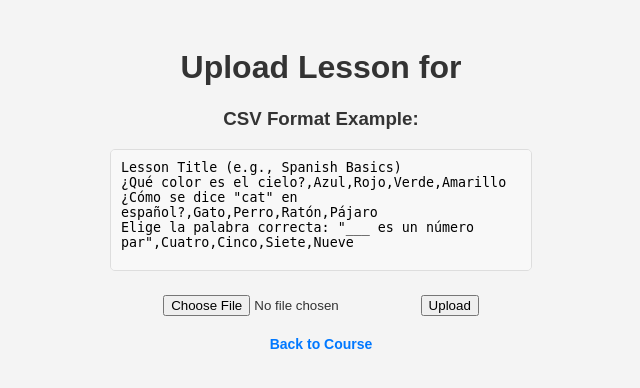
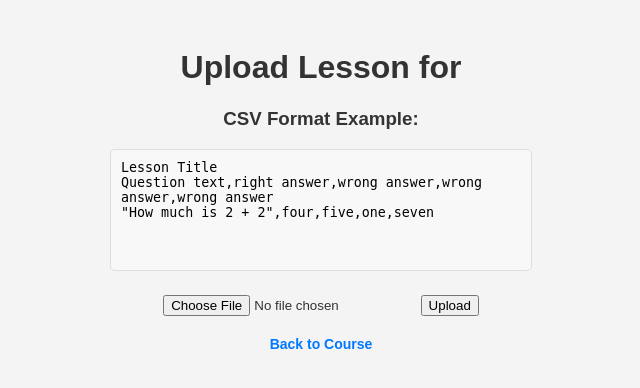
Before and after one commit to Vincsenzo/luodingo, a Django app: template create/templates/create/upload_lesson.html in a window 1280 px wide. Shown: the top 388 px of the page, without its empty margins (319-959 px from the left). Run offline with Django 5.2, Linux system fonts and the light colour scheme; the template is opened without the code that fills it, so the values that code supplies are empty.

Commit message:
modified csv example

```diff
--- a/create/templates/create/upload_lesson.html
+++ b/create/templates/create/upload_lesson.html
@@ -13,10 +13,9 @@
 
         <h3>CSV Format Example:</h3>
         <textarea readonly class="csv-example">
-Lesson Title (e.g., Spanish Basics)
-¿Qué color es el cielo?,Azul,Rojo,Verde,Amarillo
-¿Cómo se dice "cat" en español?,Gato,Perro,Ratón,Pájaro
-Elige la palabra correcta: "___ es un número par",Cuatro,Cinco,Siete,Nueve
+Lesson Title
+Question text,right answer,wrong answer,wrong answer,wrong answer
+"How much is 2 + 2",four,five,one,seven
         </textarea>
 
         <form action="" method="POST" enctype="multipart/form-data">
```
